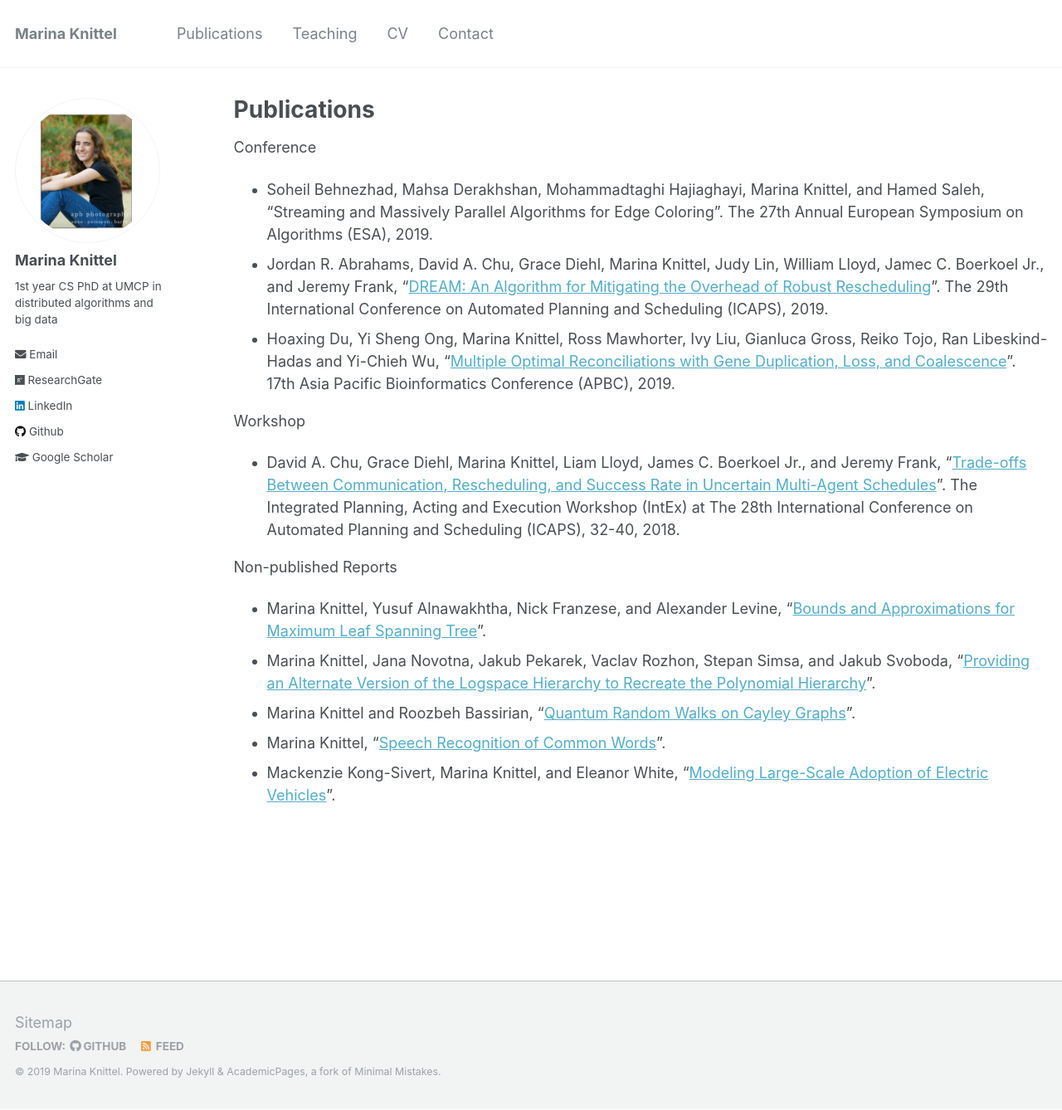
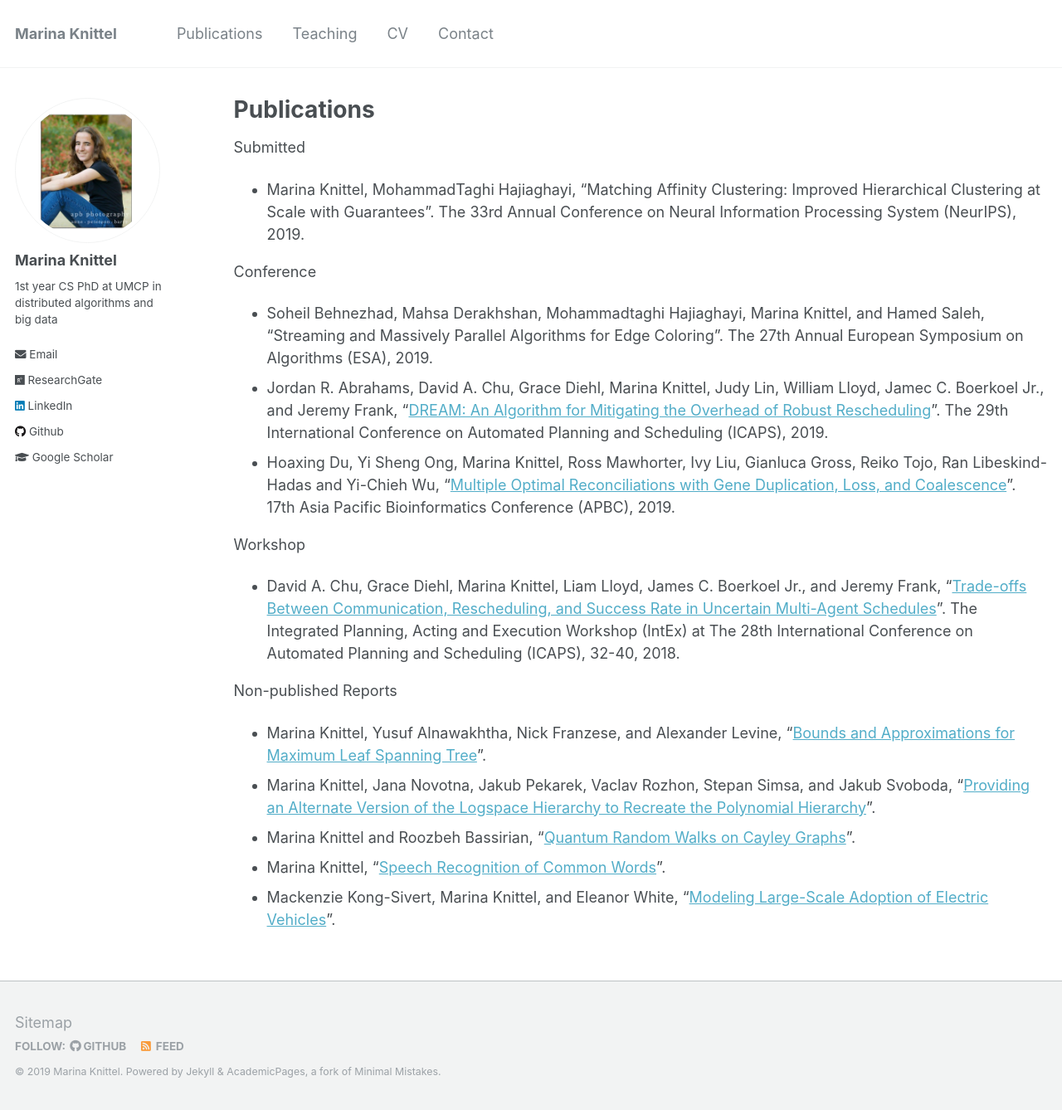
Before and after one commit to mknittel/mknittel.github.io, a Jekyll site: the page built from _pages/publications.md, in a window 1280 px wide and 1338 px high. Shown: the whole window at 83% size. Built offline with Jekyll 4.4.1, drawn with Linux system fonts in a browser that asks for light colours.

Commit message:
Added submitted pub

```diff
--- a/_pages/publications.md
+++ b/_pages/publications.md
@@ -4,6 +4,9 @@ title: "Publications"
 permalink: /publications/
 author_profile: true
 ---
+
+Submitted
+* Marina Knittel, MohammadTaghi Hajiaghayi, "Matching Affinity Clustering: Improved Hierarchical Clustering at Scale with Guarantees". The 33rd Annual Conference on Neural Information Processing System (NeurIPS), 2019.
 
 Conference
 * Soheil Behnezhad, Mahsa Derakhshan, Mohammadtaghi Hajiaghayi, Marina Knittel, and Hamed Saleh, "Streaming and Massively Parallel Algorithms for Edge Coloring". The 27th Annual European Symposium on Algorithms (ESA), 2019.
```
